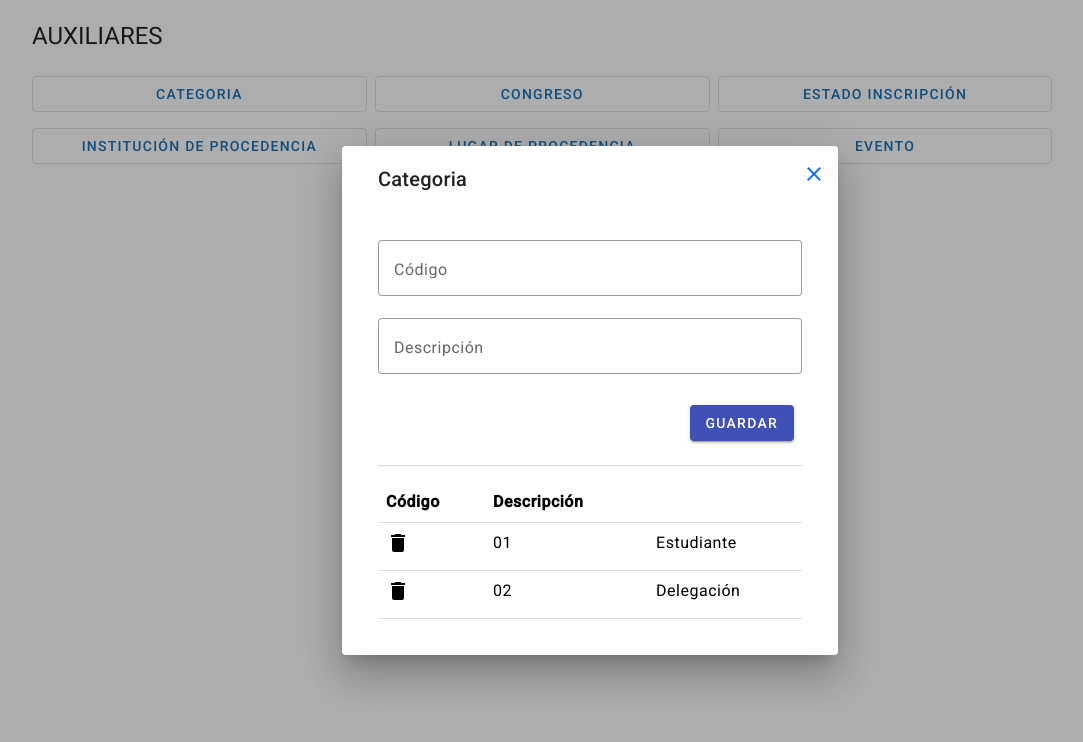
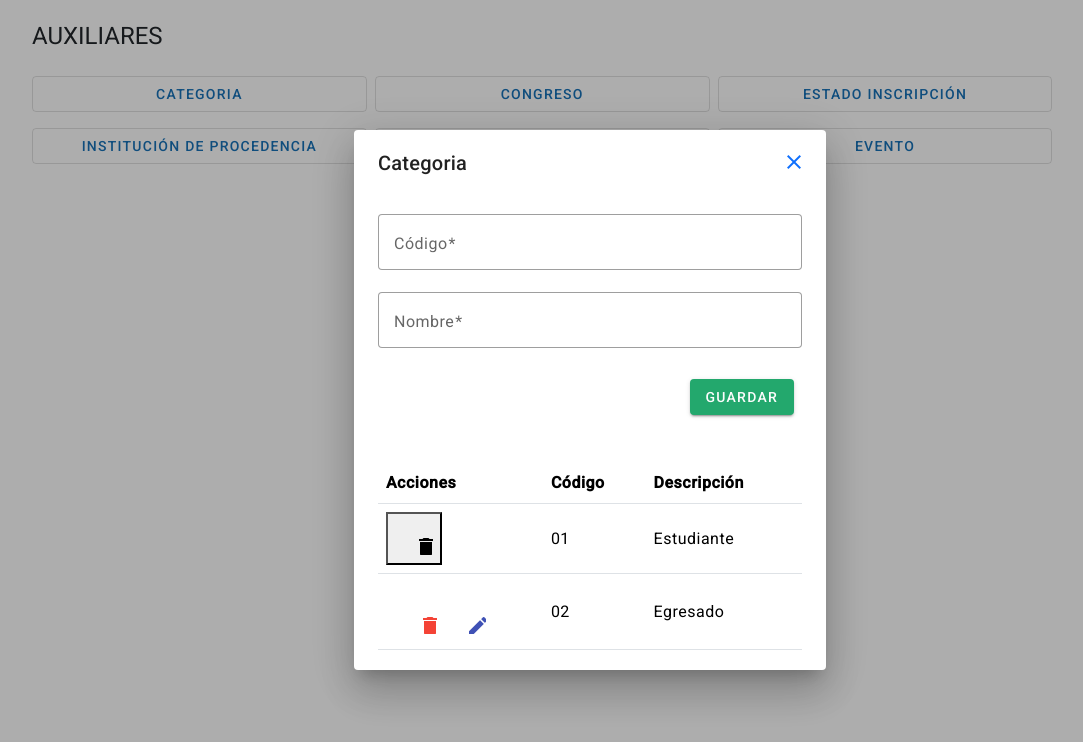
Before and after one commit to emeneses19/FrontCongreso, an Angular app: page / in a window 1280 px wide. Both pictures are taken after a click on the button "CATEGORIA". Shown: the top 742 px of the page, without its empty margins (50-1133 px from the left). Built offline with nearby package versions, Linux system fonts and the light colour scheme.

Commit message:
mejoras categoria

```diff
--- a/src/app/components/auxiliares/categoria/categoria.component.css
+++ b/src/app/components/auxiliares/categoria/categoria.component.css
@@ -1,11 +1,24 @@
-.example-form {
+.cabezera-categoria{
+  display: flex;
+  justify-content: space-between;
+}
+
+.cabezera-categoria .titulo-dialog{
+  margin-bottom: 0px;
+}
+
+.formulario-categoria {
   min-width: 150px;
   max-width: 500px;
   width: 100%;
 }
 
-.example-full-width {
+mat-form-field {
   width: 100%;
+}
+
+.material-icons{
+  padding: 20px
 }
 
 .material-icons .close {
@@ -14,12 +27,11 @@
 
 }
 
-.encabezado{
-  display: flex;
-  justify-content: space-between;
-
+.table td{
+  vertical-align: middle;
 }
 
-.encabezado2{
-  padding-top: 1rem;
+mat-dialog-actions .btn-guardar{
+  background-color: var(--color-verde);
+  color: #fcfcfc;
 }
--- a/src/app/components/auxiliares/categoria/categoria.component.html
+++ b/src/app/components/auxiliares/categoria/categoria.component.html
@@ -1,61 +1,83 @@
-<div class="container">
-    <div class="row">
-        <div class="col">
-            <div class="encabezado">
-                <div>
-                    <h2 class="titulodialog" mat-dialog-title>Categoria</h2>
-                </div>
-                <div class="encabezado2">
+<div class="agregar-categoria">
+    <div class="cabezera-categoria">
+        <h2 class="titulo-dialog" mat-dialog-title>Categoria</h2>
         <span class="material-icons">
             <a href="" class="close">
                 close
             </a>
         </span>
     </div>
-            </div>
-            <mat-dialog-content class="mat-dialog-container">
-                <form class="example-form">
-                    <mat-form-field class="example-full-width" appearance="outline">
+
+    <div class="formulario-categoria">
+        <mat-dialog-content>
+            <form class="form" #formulario="ngForm">
+                <mat-form-field appearance="outline">
                     <mat-label>Código</mat-label>
-                        <input matInput #postalCode maxlength="5" placeholder="Escriba un código">
+                    <input [(ngModel)]="categoria.codCategoria" name="codCategoria" matInput required="required"
+                        #codCategoria="ngModel" placeholder="Escriba un código" maxlength="5">
+                    <mat-error>
+                        <ng-container>Campo es
+                            <strong>obligatorio</strong>
+                        </ng-container>
+                    </mat-error>
                 </mat-form-field>
-                    <mat-form-field class="example-full-width" appearance="outline">
-                        <mat-label>Descripción</mat-label>
-                        <input matInput placeholder="Escriba una descripción">
+                <mat-form-field appearance="outline">
+                    <mat-label>Nombre</mat-label>
+                    <input class="campo-no-valido" [(ngModel)]="categoria.descripcion" name="descripcion" matInput
+                        required minlength="5" #descripcion="ngModel" placeholder="Escriba una descripción">
+                    <mat-error>
+                        <ng-container *ngIf="descripcion.errors?.['required']">Campo es
+                            <strong>obligatorio</strong>
+                        </ng-container>
+                        <ng-container *ngIf="descripcion.errors?.['minlength']">
+                            El nombre debe tener <strong>al menos 5 caracteres</strong>
+                        </ng-container>
+                    </mat-error>
+
                 </mat-form-field>
                 <mat-dialog-actions align="end">
-                        <button mat-raised-button color="primary">GUARDAR</button>
+                    <button class="btn-guardar" mat-raised-button>GUARDAR</button>
                 </mat-dialog-actions>
-                    <hr>
+            </form>
+        </mat-dialog-content>
+    </div>
+
+
+    <div class="lista-categoria">
+        <mat-dialog-content>
             <table class="table">
                 <thead>
                     <tr>
+                        <th scope="col">Acciones</th>
                         <th scope="col">Código</th>
                         <th scope="col">Descripción</th>
-                                <th scope="col"></th>
                     </tr>
                 </thead>
                 <tbody>
                     <tr>
-                                <td><span class="material-icons">
-                                        delete
-                                    </span></td>
+                        <td>
+                            <button><mat-icon>delete</mat-icon></button>
+
+                        </td>
                         <td>01</td>
                         <td>Estudiante</td>
                     </tr>
                     <tr>
-                                <td><span class="material-icons">
-                                        delete
-                                    </span></td>
+                        <td>
+                            <button mat-icon-button matTooltip="warn" color="warn"
+                                aria-label="Example icon-button with a heart icon">
+                                <mat-icon>delete</mat-icon>
+                            </button>
+                            <button mat-icon-button matTooltip="primary" color="primary"
+                                aria-label="Example icon-button with a heart icon">
+                                <mat-icon>edit</mat-icon>
+                            </button>
+                        </td>
                         <td>02</td>
-                                <td>Delegación</td>
+                        <td>Egresado</td>
                     </tr>
                 </tbody>
             </table>
-                </form>
-
         </mat-dialog-content>
-
     </div>
 </div>
-</div>
--- a/src/app/components/auxiliares/categoria/categoria.component.ts
+++ b/src/app/components/auxiliares/categoria/categoria.component.ts
@@ -1,4 +1,5 @@
 import { Component } from '@angular/core';
+import { CategoriaModel } from '../../../models/categoria.model';
 
 @Component({
   selector: 'app-categoria',
@@ -7,7 +8,9 @@
 })
 export class CategoriaComponent {
 
+  categoria:CategoriaModel = new CategoriaModel();
 
-
+  guardarCategoria(){
 
   }
+}
--- a/src/app/components/auxiliares/estado-inscripcion/estado-inscripcion.component.html
+++ b/src/app/components/auxiliares/estado-inscripcion/estado-inscripcion.component.html
@@ -1,105 +1,48 @@
-<div class="container">
-  <div class="row">
-    <div class="col">
-
-      <mat-card class="example-card">
-        <mat-card-header>
-          <mat-card-title-group>
-            <mat-card-title>ESTADO DE INSCRIPCIÓN</mat-card-title>
+<div class="agregar-institucion-procedencia">
+    <div class="cabezera-formulario">
+        <h2 mat-dialog-title>Agregar Institucion Procedencia</h2>
         <span class="material-icons">
             <a href="" class="close">
                 close
             </a>
         </span>
-          </mat-card-title-group>
-        </mat-card-header>
-        <mat-card-content>
+    </div>
+    <div class="formulario-institucion-procedencia">
+        <mat-dialog-content>
 
+            <form class="form" #formulario="ngForm">
                 <mat-form-field appearance="outline">
                     <mat-label>Código</mat-label>
-            <input matInput placeholder="Escriba un código">
+                    <input [(ngModel)]="estadoInscripcion.codIsncripcion" name="codProcedencia" matInput
+                        required="required" #codProcedencia="ngModel">
+                    <mat-error *ngIf="codProcedencia.invalid && (codProcedencia.dirty || codProcedencia.touched)">
+                        <ng-container>Campo es
+                            <strong>obligatorio</strong>
+                        </ng-container>
+                    </mat-error>
                 </mat-form-field>
+                <mat-form-field appearance="outline">
+                    <mat-label>Nombre</mat-label>
+                    <input class="campo-no-valido" [(ngModel)]="estadoInscripcion.descripcion" name="descripcion" matInput
+                        required minlength="4" #descripcion="ngModel">
+                    <mat-error *ngIf="descripcion.invalid && (descripcion.dirty || descripcion.touched)">
+                        <ng-container *ngIf="descripcion.errors?.['required']">Campo es
+                            <strong>obligatorio</strong>
+                        </ng-container>
+                        <ng-container *ngIf="descripcion.errors?.['minlength']">
+                            El nombre debe tener <strong>al menos 5 caracteres</strong>
+                        </ng-container>
+                    </mat-error>
 
-          <mat-form-field appearance="outline">
-            <mat-label>Descripción</mat-label>
-            <input matInput placeholder="Escriba una descripción">
                 </mat-form-field>
-
-        </mat-card-content>
-
-        <mat-card-actions align="end">
-          <button mat-button>GUARDAR</button>
-        </mat-card-actions>
-
-        <mat-card-content>
-          {{longText}}
-        </mat-card-content>
-      </mat-card>
-
-
-      <mat-dialog-content class="example-card">
-        <div class="col">
-          <mat-card-title-group>
-            <mat-card-title>ESTADO DE INSCRIPCIÓN</mat-card-title>
-            <span class="material-icons">
-              <a href="" class="close">
-                close
-              </a>
-            </span>
-          </mat-card-title-group>
-        </div>
-
-        <div class="col-12 col-md-4 p-1">
-          <mat-form-field appearance="outline">
-            <mat-label>Código</mat-label>
-            <input matInput placeholder="Escriba un código">
-          </mat-form-field>
-        </div >
-        <div class="col-12 col-md-8 p-1">
-          <mat-form-field appearance="outline">
-            <mat-label>Descripción</mat-label>
-            <input matInput placeholder="Escriba una descripción">
-          </mat-form-field>
-
-        </div>
-
-
-        <div class="col" align="end">
-          <button mat-button>GUARDAR</button>
-        </div>
-
-        <div class="col">
-          <table class="table">
-            <thead>
-                <tr>
-                    <th scope="col">Código</th>
-                    <th scope="col">Descripción</th>
-                    <th scope="col"></th>
-                </tr>
-            </thead>
-            <tbody>
-                <tr>
-                    <td><span class="material-icons">
-                      <a href="">
-                        delete
-                      </a>
-
-                        </span></td>
-                    <td>01</td>
-                    <td>Estudiante</td>
-                </tr>
-                <tr>
-                    <td><span class="material-icons">
-                            delete
-                        </span></td>
-                    <td>02</td>
-                    <td>Delegación</td>
-                </tr>
-            </tbody>
-        </table>
-        </div>
+                <mat-dialog-actions align="end">
+                    <button class="btn-guardar" type="submit" mat-button (click)="guardar(formulario)">Guardar</button>
+                </mat-dialog-actions>
+            </form>
         </mat-dialog-content>
 
     </div>
+    <div class="lista-institucion-procedencia">
+
     </div>
 </div>
--- a/src/app/components/auxiliares/estado-inscripcion/estado-inscripcion.component.ts
+++ b/src/app/components/auxiliares/estado-inscripcion/estado-inscripcion.component.ts
@@ -1,4 +1,7 @@
 import { Component } from '@angular/core';
+import { FormControl, NgForm, Validators } from '@angular/forms';
+import { MyErrorStateMatcher } from '../institucion-procedencia/institucion-procedencia.component';
+import { EstadoInscripcionModel } from '../../../models/estado-inscripcion.model';
 
 @Component({
   selector: 'app-estado-inscripcion',
@@ -6,9 +9,29 @@
   styleUrl: './estado-inscripcion.component.css'
 })
 export class EstadoInscripcionComponent {
-  longText = `The Shiba Inu is the smallest of the six original and distinct spitz breeds of dog
-  from Japan. A small, agile dog that copes very well with mountainous terrain, the Shiba Inu was
-  originally bred for hunting.`;
 
-  hide = true;
+  estadoInscripcion: EstadoInscripcionModel = new EstadoInscripcionModel();
+  textoError: string = 'texto error';
+  error: boolean = true;
+
+  matcher = new MyErrorStateMatcher();
+
+  nombre = new FormControl('', [Validators.required, Validators.minLength(5)]);
+
+  constructor() {
+
+  }
+  ngOnInit(): void {
+    this.generarIdParaEstadoInscripcion();
+  }
+
+  guardar(form: NgForm) {
+    console.log(form);
+  }
+
+  generarIdParaEstadoInscripcion() {
+    const timestamp = new Date().getTime().toString();
+    this.estadoInscripcion = new EstadoInscripcionModel();
+    this.estadoInscripcion.codIsncripcion = timestamp;
+  }
 }
--- /dev/null
+++ b/src/app/models/categoria.model.ts
@@ -0,0 +1,9 @@
+export class CategoriaModel {
+    codCategoria:string;
+    descripcion:string;
+
+    constructor(){
+        this.codCategoria='';
+        this.descripcion='';
+    }
+}
--- /dev/null
+++ b/src/app/models/estado-inscripcion.model.ts
@@ -0,0 +1,8 @@
+export class EstadoInscripcionModel {
+    codIsncripcion: string;
+    descripcion: string;
+    constructor() {
+        this.codIsncripcion = '';
+        this.descripcion = '';
+    }
+}
```
Also changed, not shown: 1 other file (tests, documents, lock files or other folders). Lines whose indentation alone changed are shown as unchanged.
